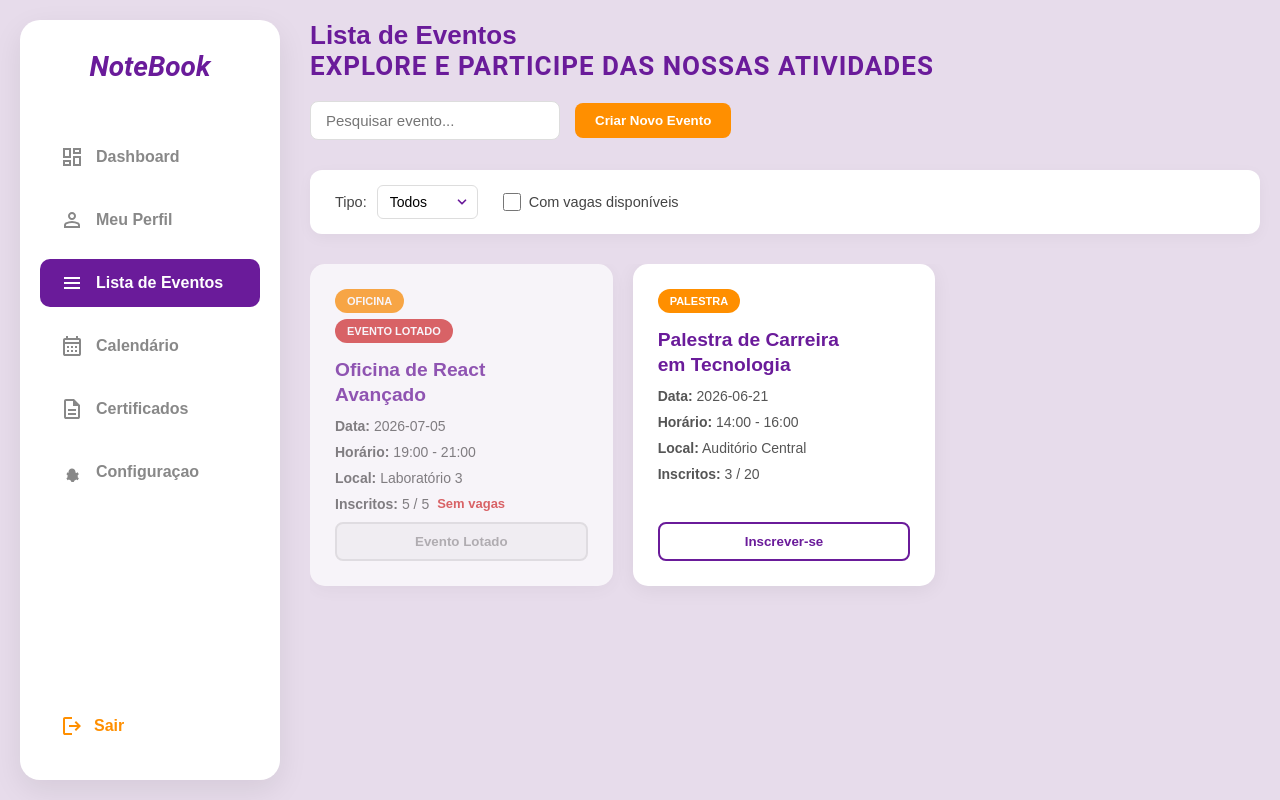
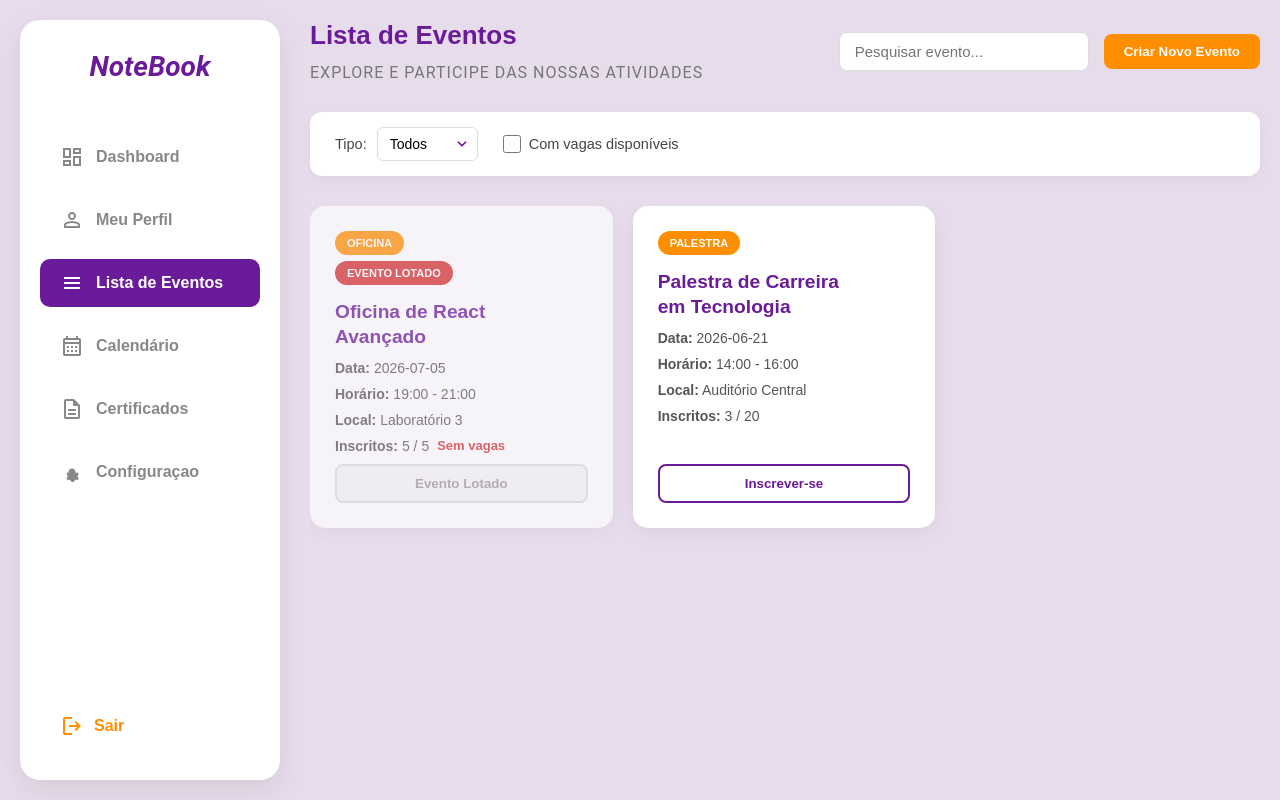
Before and after one commit to yasSayuri/Certificadora_3, a React (Vite) app in the folder frontend/: page /listaEventos in a window 1280 px wide. Built offline with nearby package versions, Linux system fonts and the light colour scheme; no server answers; the HTML template or start-up script is replaced by a standard one.

Commit message:
correção dos titulos para padronizar

```diff
--- a/frontend/src/pages/Certificados/Certificados.css
+++ b/frontend/src/pages/Certificados/Certificados.css
@@ -184,3 +184,19 @@
         min-width: 700px;
     }
 }
+
+.titulo_dashboard {
+    color: #777;
+    font-size: 16px;
+    font-family: 'Roboto', sans-serif;
+    text-transform: uppercase;
+    letter-spacing: 1px;
+    margin: 12px 0 0 0;
+}
+
+.dashboard_graficos_header .titulo_dashboard {
+    color: #777;
+    margin: 0;
+    font-size: 17px;
+    line-height: 1.1;
+}
--- a/frontend/src/pages/Certificados/Certificados.jsx
+++ b/frontend/src/pages/Certificados/Certificados.jsx
@@ -592,7 +592,7 @@ function Certificados() {
       <main className="dashboard_main certificados_main">
         <header className="dashboard_header certificados_header">
           <h1 className="greeting">Meus Certificados</h1>
-          <p id="Titulo">
+          <p className="titulo_dashboard">
             Visualize seus eventos concluídos e acompanhe os próximos eventos em que você está inscrito.
           </p>
         </header>
--- a/frontend/src/pages/Dashboard/Dashboard.css
+++ b/frontend/src/pages/Dashboard/Dashboard.css
@@ -171,3 +171,19 @@
         font-size: 14px;
     }
 }
+
+.titulo_dashboard {
+    color: #777;
+    font-size: 16px;
+    font-family: 'Roboto', sans-serif;
+    text-transform: uppercase;
+    letter-spacing: 1px;
+    margin: 12px 0 0 0;
+}
+
+.dashboard_graficos_header .titulo_dashboard {
+    color: #505050;
+    margin: 0;
+    font-size: 17px;
+    line-height: 1.1;
+}
--- a/frontend/src/pages/Dashboard/Dashboard.jsx
+++ b/frontend/src/pages/Dashboard/Dashboard.jsx
@@ -43,7 +43,7 @@ function Dashboard() {
       <main className="dashboard_main dashboard_graficos_main">
         <header className="dashboard_header dashboard_graficos_header">
           <h1 className="greeting">{saudacao} de volta, {primeiroNome}!</h1>
-          <p id="Titulo">Painel de acompanhamento dos eventos</p>
+          <p className="titulo_dashboard">Painel de acompanhamento dos eventos</p>
         </header>
 
         <div className="dashboard_graficos_content">
--- a/frontend/src/pages/ListaEventos/ListaEventos.css
+++ b/frontend/src/pages/ListaEventos/ListaEventos.css
@@ -390,3 +390,19 @@
     border-color: #333 transparent transparent transparent;
     z-index: 10;
 }
+
+.titulo_dashboard {
+    color: #777;
+    font-size: 16px;
+    font-family: 'Roboto', sans-serif;
+    text-transform: uppercase;
+    letter-spacing: 1px;
+    margin: 12px 0 0 0;
+}
+
+.dashboard_graficos_header .titulo_dashboard {
+    color: #777;
+    margin: 0;
+    font-size: 17px;
+    line-height: 1.1;
+}
--- a/frontend/src/pages/ListaEventos/ListaEventos.jsx
+++ b/frontend/src/pages/ListaEventos/ListaEventos.jsx
@@ -279,7 +279,7 @@ function ListaEventos() {
         <header className="header_eventos">
           <div>
             <h1 className="greeting">Lista de Eventos</h1>
-            <p id="Titulo">Explore e participe das nossas atividades</p>
+            <p className="titulo_dashboard">Explore e participe das nossas atividades</p>
           </div>
 
           <div className="header_acoes">
```
